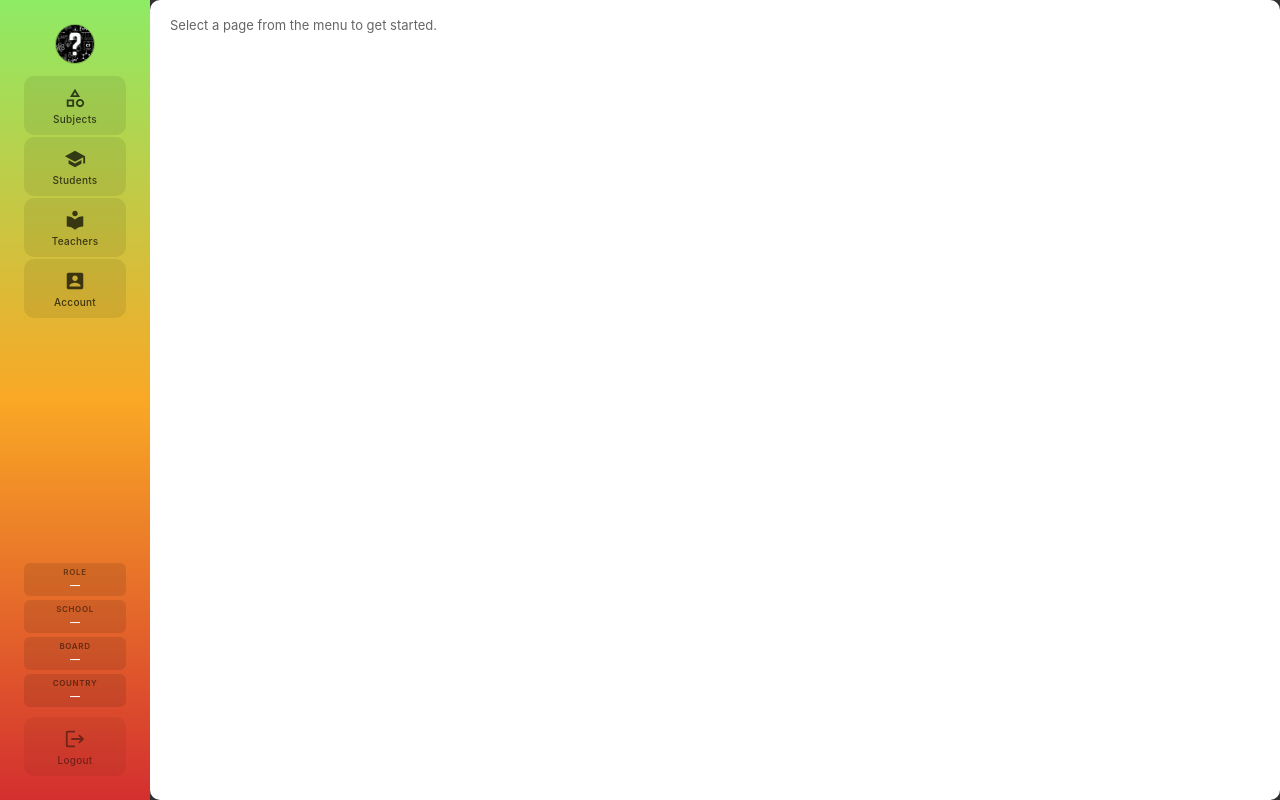
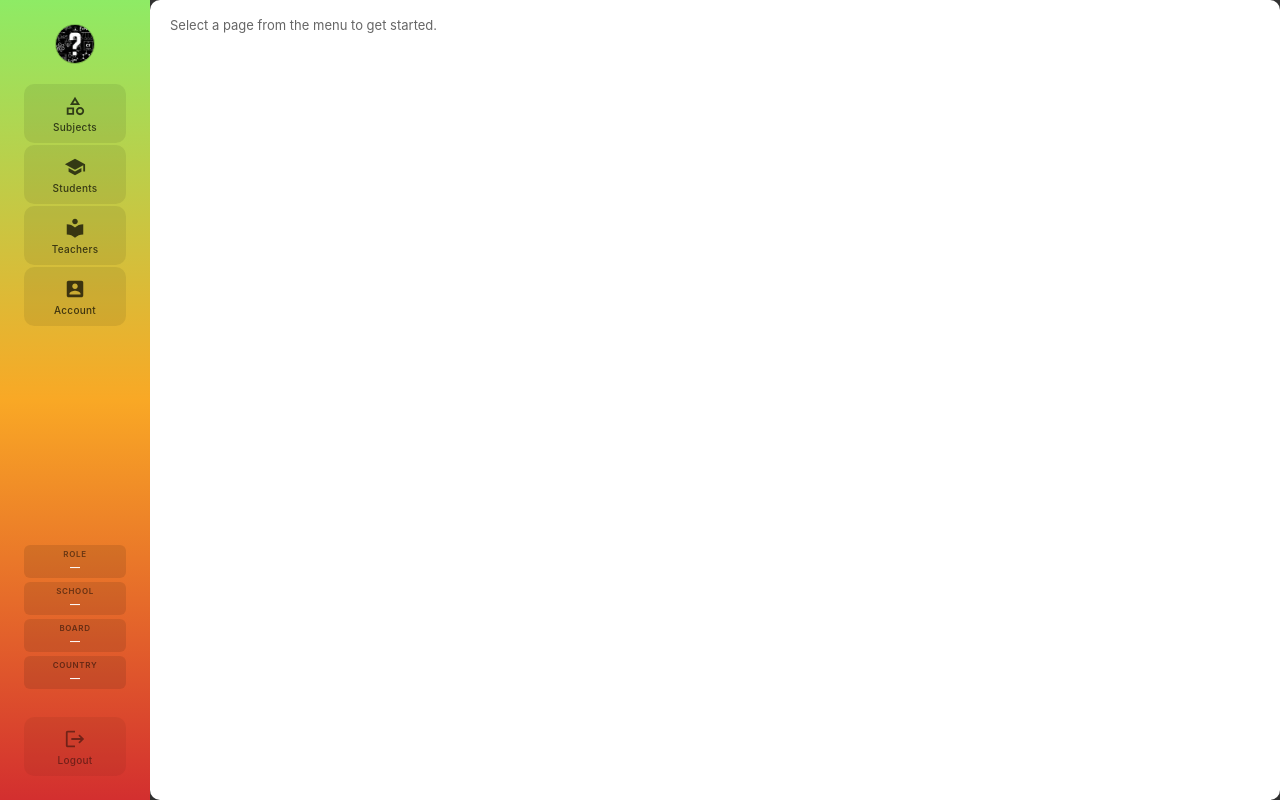
Before and after one commit to shahp05/QToday, a React (Vite) app in the folder frontend/: page /dashboard in a window 1280 px wide. Built offline with nearby package versions, Linux system fonts and the light colour scheme; no server answers.

Commit message:
Space left-nav sections with shared pg-gap token
Adds --pg-gap design token and uses it for the leftnav's section gap,
replacing the ad-hoc 2px gap plus logo margin-bottom.

```diff
--- a/frontend/src/components/LeftNav.css
+++ b/frontend/src/components/LeftNav.css
@@ -5,7 +5,7 @@
   flex-direction: column;
   align-items: stretch;
   padding: 24px;
-  gap: 2px;
+  gap: var(--pg-gap);
   background: linear-gradient(
     to bottom,
     var(--color-green-light),
@@ -21,7 +21,6 @@
   display: flex;
   align-items: center;
   justify-content: center;
-  margin-bottom: 10px;
 }
 
 .leftnav-logo-img {
--- a/frontend/src/styles/theme.css
+++ b/frontend/src/styles/theme.css
@@ -58,6 +58,7 @@
   /* Layout */
   --content-padding-h:   32px;
   --content-padding-v:   28px;
+  --pg-gap:              20px;
 
   /* Borders & radius */
   --radius-sm:   6px;
```
